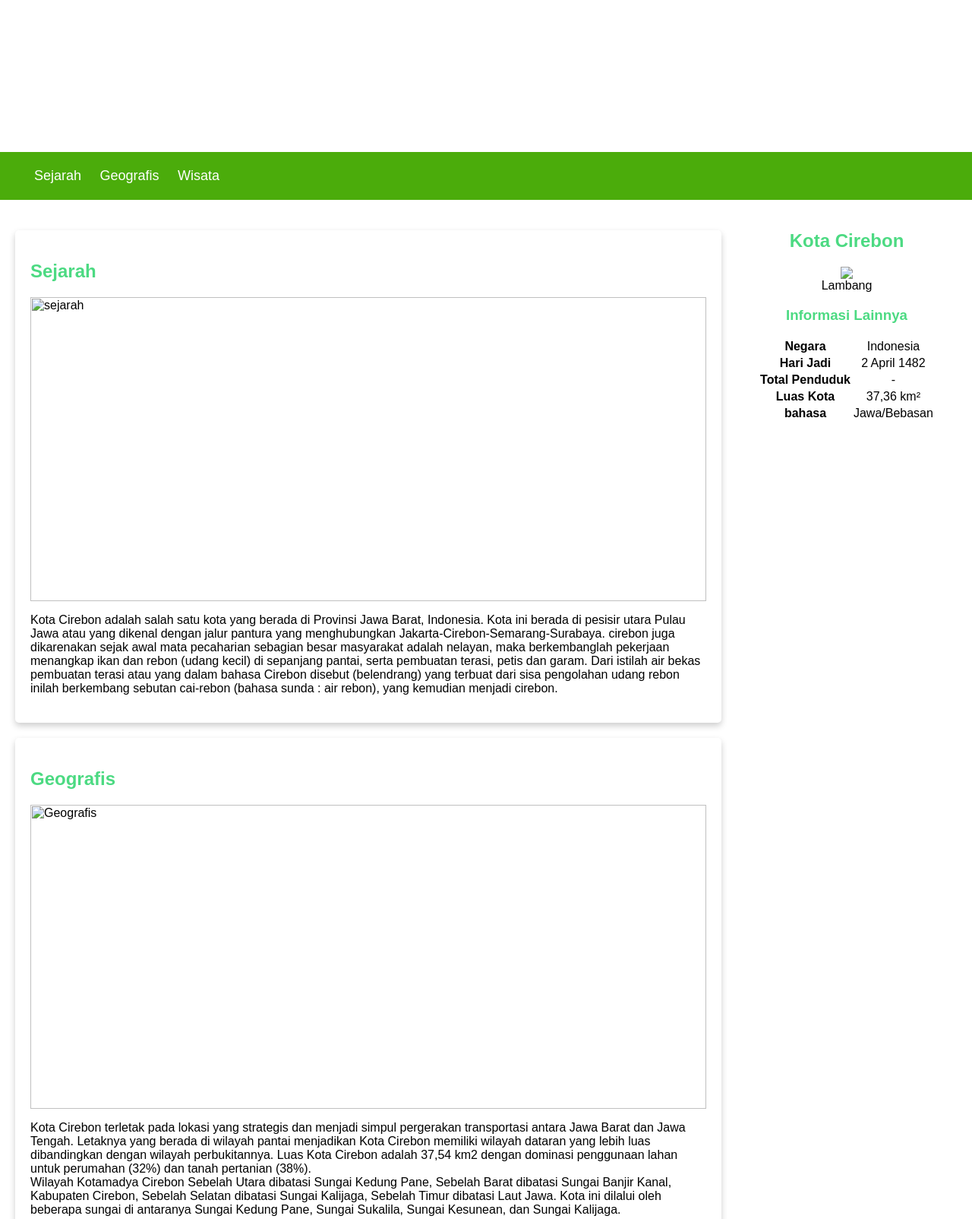
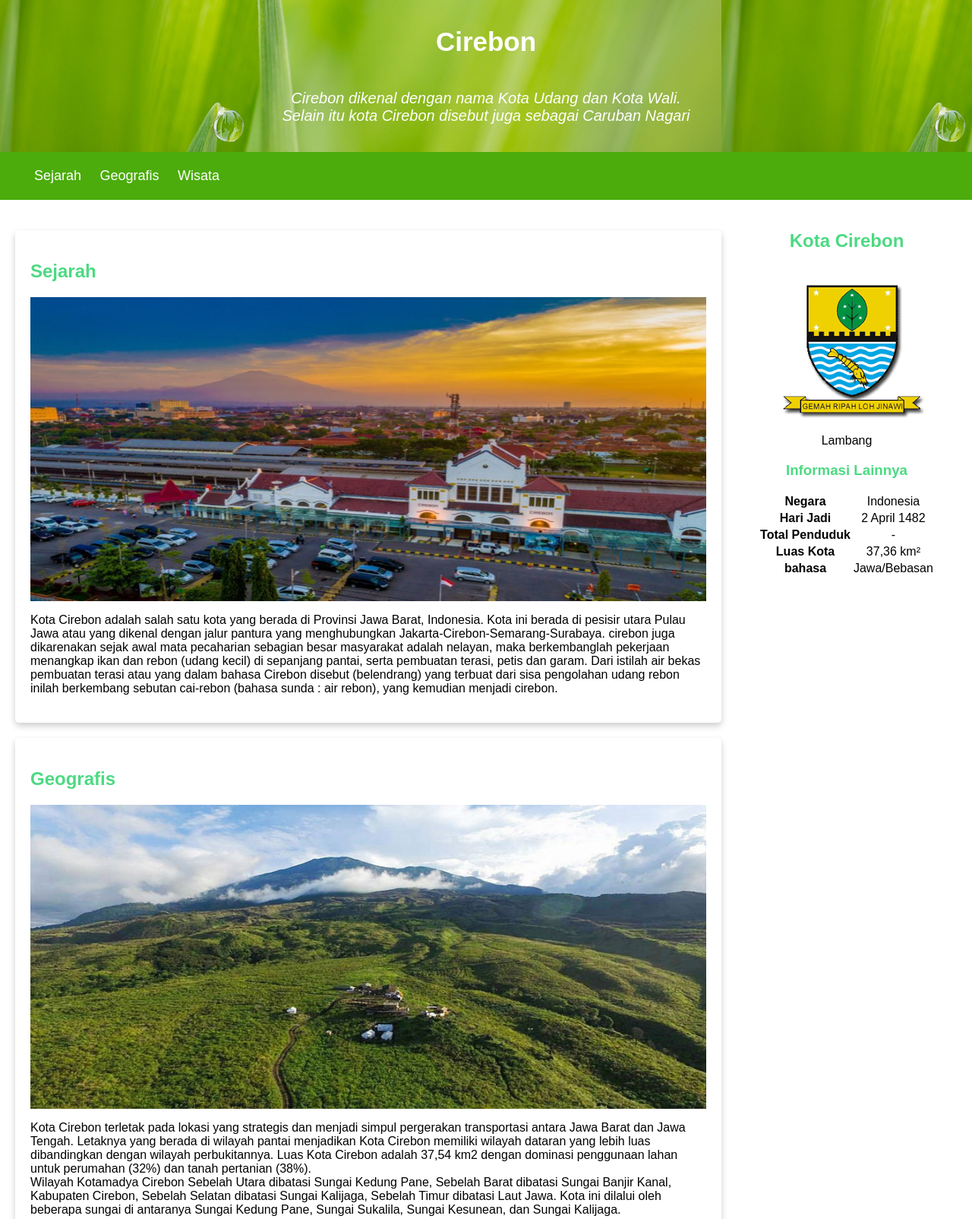
Before and after one commit to athyaasaghi/Kota-Cirebon, a plain HTML site: page index.html in a window 1280 px wide. Shown: the top 1604 px of the page at 76% size. Drawn offline with Linux system fonts and the light colour scheme.

Commit message:
gambarcss

```diff
--- a/index.html
+++ b/index.html
@@ -24,7 +24,7 @@
             <div id="content">
                 <article id="Sejarah" class="card">
                     <h2>Sejarah</h2>
-                    <img src="assets/image/sejarah1.jpg" class="featured-image" alt="sejarah">
+                    <img src="sejarah1.jpg" class="featured-image" alt="sejarah">
                     <p>Kota Cirebon adalah salah satu kota yang berada di Provinsi Jawa Barat, Indonesia. Kota ini berada di pesisir
                         utara Pulau Jawa atau yang dikenal dengan jalur pantura yang menghubungkan Jakarta-Cirebon-Semarang-Surabaya.
                         cirebon juga dikarenakan sejak awal mata pecaharian sebagian besar masyarakat adalah nelayan, maka berkembanglah
@@ -35,7 +35,7 @@
 
                 <article id="Geografis" class="card">
                     <h2>Geografis</h2>
-                    <img src="assets/image/Geografis.jpg" class="featured-image" alt="Geografis">
+                    <img src="Geografis.jpg" class="featured-image" alt="Geografis">
                     <p>Kota Cirebon terletak pada lokasi yang strategis dan menjadi simpul pergerakan transportasi antara Jawa Barat dan Jawa Tengah.
                         Letaknya yang berada di wilayah pantai menjadikan Kota Cirebon memiliki wilayah dataran yang lebih luas dibandingkan dengan wilayah
                          perbukitannya. Luas Kota Cirebon adalah 37,54 km2 dengan dominasi penggunaan lahan untuk perumahan (32%) dan tanah pertanian (38%).<br>
@@ -54,7 +54,7 @@
 
                     <section>
                         <h3>Setu Sedong</h3>
-                        <img src="assets/image/setu.jpg" class="featured-image" alt="Setu-Sedong">
+                        <img src="setu.jpg" class="featured-image" alt="Setu-Sedong">
                         <p>Suasana alam di Setu Sedong mampu memberi rasa nyaman bagi suasana hati dan pikiran. Pada sisi waduk sebelah barat
                              yang berbatasan dengan jalan telah dibuat dinding beton untuk mencegah air danau agar tidak mengalir ke jalan.
                               Disepanjang dinding beton ini menjadi tempat favorit pengunjung untuk bersantai menikmati tenangnya air danau.
@@ -64,7 +64,7 @@
 
                     <section>
                         <h3>Keraton Kesepuhan</h3>
-                        <img src="assets/image/keraton.jpg" class="featured-image" alt="Keraton">
+                        <img src="keraton.jpg" class="featured-image" alt="Keraton">
                         <p>
                             Keraton Kasepuhan Cirebon memiliki arsitektur yang unik. Meski sebagai kesultanan Islam, beberapa elemen bangunan di keraton
                             ini dipengaruhi Hindu. Misalnya pada bentuk gapura dan bangunan lainnya. Pengaruh Tiongkok juga tampak di keraton ini. Hal itu
@@ -81,7 +81,7 @@
                         <p></p>
                     </header>
                     <figure>
-                        <img src="assets/image/lambang.png">
+                        <img src="lambang.png">
                         <figcaption>Lambang</figcaption>
                     </figure>
                     <section>
--- a/style.css
+++ b/style.css
@@ -21,7 +21,7 @@
   .header {
       height: 200px;
       width: 100%;
-      background-image: url(assets/image/header.jpg);
+      background-image: url(header.jpg);
 }
 .header h1 {
    font-size: 35px;
```
